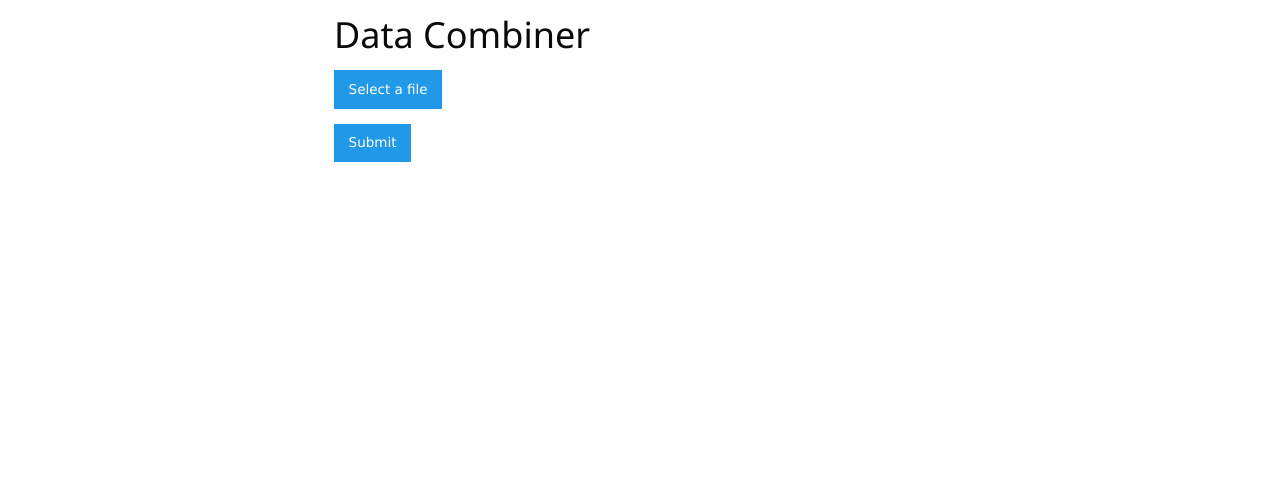
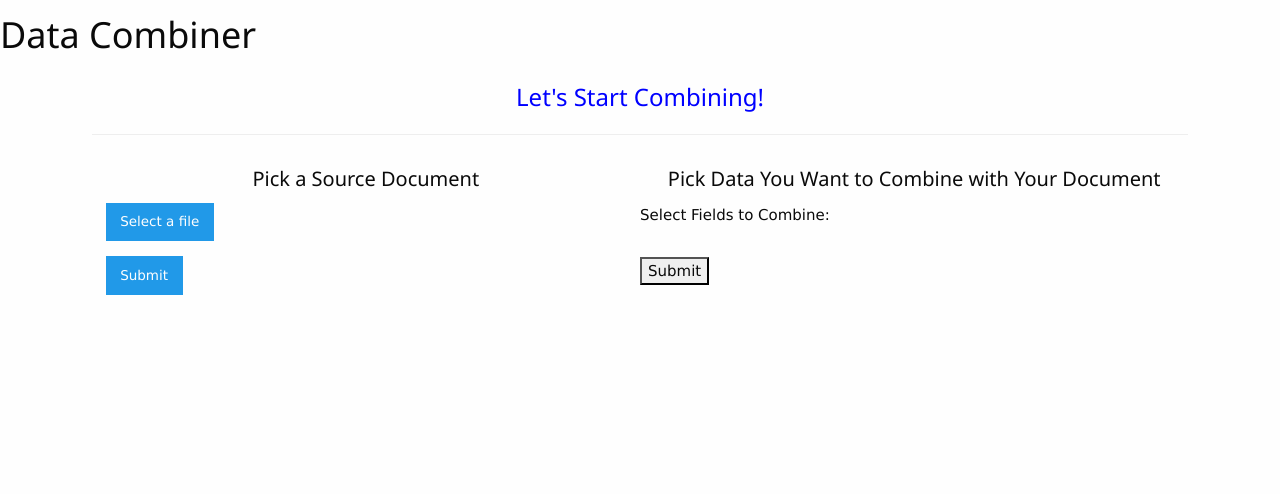
Before and after one commit to WPRDC/data-combiner, a Django app: page /combine/ in a window 1280 px wide. Shown: the top 494 px of the page. Before the commit the page ends 162 px from the top, so only its background shows below. Run offline with Django 3.2, Linux system fonts and the light colour scheme; parts of the project's set-up code (start-up, migrations or seed data) failed here and were passed over; some libraries are stand-ins or nearby versions.

Commit message:
wip - combining input and data selection to one page

```diff
--- a/combiner/forms.py
+++ b/combiner/forms.py
@@ -7,6 +7,7 @@
     csv_file = forms.FileField(label='Select a file',
                                widget=forms.FileInput(attrs={'class':'show-for-sr'}))
 
+
 class MetadataForm(forms.Form):
     geo_field = forms.CharField(
         max_length=200,
@@ -14,7 +15,8 @@
 
 
 class CombinationForm(forms.Form):
-    field = forms.ModelChoiceField(queryset=CKANField.objects.all().order_by('name'), label='Pick a field')
+    resource = forms.ModelChoiceField(queryset=CKANResource.objects.all().order_by('name'), label='Select a Dataset')
+    field = forms.ModelChoiceField(queryset=CKANField.objects.all(), label='Pick a field')
     radius = forms.FloatField()
 
 class GeoHeadingForm(forms.Form):
--- a/combiner/templates/combiner/base.html
+++ b/combiner/templates/combiner/base.html
@@ -16,7 +16,7 @@
     <script src="{% static 'combiner/js/foundation.min.js' %}"></script>
 </head>
 <body>
-<div class="content-container medium-8 large-6 column row">
+<div class="content-container">
     <div class="header">
         <h1>Data Combiner</h1>
     </div>
@@ -34,7 +34,7 @@
         {% endblock %}
     </div>
 
-    <div>
+    <div id="main-table-block">
         {% block table %}
         {% endblock %}
     </div>
--- a/combiner/templates/combiner/index.html
+++ b/combiner/templates/combiner/index.html
@@ -1,36 +1,185 @@
 {% extends 'combiner/base.html' %}
-
 {% block content %}
     {#  #}
-    <form action="{% url "combiner:upload" %}" method="post" enctype="multipart/form-data">
-        {% csrf_token %}
-        {{ form.non_field_errors }}
+    <div class="row small-12 columns">
+        <h3 class="text-center">Let's Start Combining!</h3>
+        <hr>
+        {# LEFT SIDE - input document #}
+        <div class="medium-6 columns" id="left-panel">
+            <div class="panel-heading">
+                <h4 class="text-center">Pick a Source Document</h4>
 
-        {{ form.csvfile.help_text }}
+            </div>
+            <form id="file-upload" action="{% url "combiner:upload" %}" method="post" enctype="multipart/form-data">
+                {% csrf_token %}
 
-        {{ form.csv_file.errors }}
-        <span><label class="button" for="{{ form.csv_file.auto_id }}"> {{ form.csv_file.label }}</label></span>
-        <span id="file-label"></span>
-        {{ form.csv_file }}
+                <span><label class="button"
+                             for="{{ input_form.csv_file.auto_id }}"> {{ input_form.csv_file.label }}</label></span>
+                <span id="file-label"></span>
+                {{ input_form.csv_file }}
+                <br>
+                <input class="button text-center" type="submit" value="Submit"/>
+            </form>
 
-        <p><input class="button" type="submit" value="Submit"/></p>
-    </form>
 
-    <form>
-        <p>{{ field_form.non_field_errors }}</p>
+            {# Lat/Lon selection#}
+            <form id="latlon-form" method="post" action="{% url "combiner:update_geo_fields" %}"
+                  enctype="multipart/form-data" style="display: none;">
+                {% csrf_token %}
+                <div class="row">
+                    <h4 class="meta-label text-center">Select Lat/Lon (x/y) fields: </h4>
+                    <div class="medium-6 columns">
+                        <label for="lat-select">Latitude (y)</label>
+                        <select id="lat-select" class='latlon-select' type="text" name="lat" form="latlon-form">
+                            <option>Upload file first</option>
+                        </select>
 
-        <p>{{ field_form.field.label_tag }} {{ field_form.field.help_text }}</p>
+                    </div>
+                    <div class="medium-6 columns">
+                        <label for="lon-select">Longitude (x)</label>
+                        <select id="lon-select" class='latlon-select' type="text" name="lon" form="latlon-form">
+                            <option>Upload file first</option>
+                        </select>
 
-        <p>
-            {{ field_form.field.errors }}
-            {{ field_form.field }}
-        </p>
-    </form>
-    <script>
-        $('#{{ form.csv_file.auto_id }}').on('change', function () {
+                    </div>
+                </div>
+            </form>
+
+            {# Table of sample data#}
+            <div id="input-sample" class="row" style="display: none;">
+                <h4 class="text-center">Sample of Your Data</h4>
+                <div class="table-scroll">
+                    <table id="input-table"></table>
+                </div>
+            </div>
+
+
+        </div>
+
+        {# RIGHT SIDE - data to combine #}
+        <div class="medium-6 columns" id="right-panel">
+            <div class="panel-heading">
+                <h4 class="text-center">Pick Data You Want to Combine with Your Document</h4>
+            </div>
+            <form>
+                <div class="row">
+                    <p class="meta-label">Select Fields to Combine:</p>
+                    <table>
+                        <tbody>
+                        {% for form in formset %}
+                            <tr>
+                                <td>{{ form.field }}</td>
+                                <td>{{ form.radius }}</td>
+                                <td><a class="delete-row" href="javascript:void(0)"><i
+                                        class="material-icons w3-small">close</i></a>
+                                </td>
+                            </tr>
+                        {% endfor %}
+                        </tbody>
+                    </table>
+                    {{ formset.management_form }}
+                    <input type="submit">
+                </div>
+            </form>
+        </div>
+    </div>
+
+
+    <script type="text/javascript">
+        var file_id = '';
+
+        // Display name of file being uploaded.
+        $('#{{ input_form.csv_file.auto_id }}').on('change', function () {
             var filename = this.value.replace(/^.*[\\\/]/, '');
             $('#file-label').text(filename);
         });
+
+        // Use AJAX to upload file
+        function upload(event) {
+            event.preventDefault();
+            var data = new FormData($('#file-upload').get(0));
+            console.log(data);
+            $.ajax({
+                url: $(this).attr('action'),
+                type: $(this).attr('method'),
+                data: data,
+                async: false,
+                cache: false,
+                contentType: false,
+                processData: false,
+                success: function (data) {
+                    console.log(data);
+                    file_id = data['file_id'];
+                    updateLatLonSelects(data['fields']);
+                    displayTable($('#input-table'), data['fields'], data['sample']);
+                }
+            });
+            return false;
+        }
+
+        function updateLatLonSelects(fields) {
+            var $lat = $('#lat-select');
+            var $lon = $('#lon-select');
+            $lat.empty();
+            $lon.empty();
+
+            for (var i = 0; i < fields.length; i++) {
+                field = fields[i];
+                $lat.append($("<option></option>")
+                        .attr("value", field)
+                        .text(field)
+                );
+
+                $lon.append($("<option></option>")
+                        .attr("value", field)
+                        .text(field)
+                );
+            }
+        }
+
+        function displayTable(table, fields, data) {
+            var tbl = '<tr>';
+            for (var f = 0; f < fields.length; f++) {
+                tbl += '<th>' + fields[f] + '</th>';
+            }
+            tbl += "</tr>";
+            for (var i = 0; i < data.length; i++) {
+                tbl += "<tr>";
+                for (var j = 0; j < fields.length; j++) {
+                    field = fields[j];
+                    tbl += "<td>" + data[i][field] + "</td>";
+                }
+                tbl += "</tr>";
+            }
+            table.html(tbl);
+            $('#latlon-form').show();
+            $('#input-sample').show();
+        }
+
+        // Auto submit geo fields on change
+        $('.latlon-select').on('change', function () {
+            var latVal = $('#lat-select').find(':selected').attr('value');
+            var lonVal = $('#lon-select').find(':selected').attr('value');
+            var $form = $('#latlon-form');
+            var geo_data = $('#latlon-form').serialize();
+            console.log(geo_data);
+
+            $.ajax({
+                url: $form.attr('action'),
+                type: $form.attr('method'),
+                data: geo_data,
+                success: function (data) {
+                    console.log(data)
+                }
+
+            });
+        });
+
+        $(function () {
+            $('#file-upload').submit(upload);
+        });
+
+
     </script>
 {% endblock %}
 
--- a/combiner/urls.py
+++ b/combiner/urls.py
@@ -1,5 +1,5 @@
 from django.conf.urls import url
-from .views import index, upload, options, results, progress, poll_state
+from .views import index, upload, options, results, progress, poll_state, get_fields, update_geo_fields
 
 app_name = 'combiner'
 
@@ -9,5 +9,7 @@
     url(r'^options/$', options, name='options'),
     url(r'^results/$', results, name='results'),
     url(r'^progress/$', progress, name='progress'),
-    url(r'^poll_state/$', poll_state, name='poll_state')
+    url(r'^poll_state/$', poll_state, name='poll_state'),
+    url(r'^fields/$', get_fields, name='get_fields'),
+    url(r'^update_geo_fields/$', update_geo_fields, name='update_geo_fields')
 ]
--- a/combiner/views.py
+++ b/combiner/views.py
@@ -3,7 +3,7 @@
 import json
 
 from django.shortcuts import render
-from django.http import HttpResponseRedirect, HttpResponse
+from django.http import HttpResponseRedirect, HttpResponse, JsonResponse
 from django.core.urlresolvers import reverse
 from django.contrib import messages
 from django.forms import formset_factory
@@ -16,34 +16,79 @@
 from .utils.csv import parse_csv, get_csv_data
 from .tasks import combine_data
 
+from django.views.decorators.csrf import csrf_exempt
+
 
 # from .utils.combine import combine_data
 
 def index(request):
-    form = DocumentForm()  # A empty, unbound form
+    input_form = DocumentForm()  # File upload form
 
     return render(
         request,
         'combiner/index.html',
-        {'form': form}
+        {'input_form': input_form}
     )
 
 
 def upload(request):
+    """
+    Uploads file into media folder, and returns `file_id` and a small sample of the data uploaded.
+
+    URL: /combine/upload/
+
+    :param request: HttpRequest object
+    :return: JsonResponse
+    {
+        status  : success/fail,
+        file_id : internal id for uploaded file,
+        sample  : an array of objects representing a sample of the data,
+        fields  : ordered array of field names
+    }
+    """
     # Handle file upload
     if request.method == 'POST':
         form = DocumentForm(request.POST, request.FILES)
 
         if form.is_valid():
-            # Get metadata from csv file as well as store
+            # Get metadata from csv file as well and store it in /media/
             file = request.FILES['csv_file']
-            id = parse_csv(file)
-            if id:
-                request.session['file_id'] = str(id)
-                return HttpResponseRedirect(reverse("combiner:options"))
+            file_id = parse_csv(file)
+            uploaded_file = InputDocument.objects.get(pk=file_id)
+            if file_id:
+                request.session['file_id'] = str(file_id)
+                sample, fields = get_csv_data(uploaded_file.file.path, 10)
+                return JsonResponse({'status': 'success',
+                                     'file_id': str(file_id),
+                                     'sample': sample,
+                                     'fields': fields}
+                                    )
 
-    messages.warning(request, 'Please upload a file')
-    return HttpResponseRedirect(reverse("combiner:index"))
+    return JsonResponse({'status': 'fail',
+                         'file_id': None,
+                         'sample': None,
+                         'fields': None},
+                        status=400)
+
+
+def update_geo_fields(request):
+    if request.method == 'POST':
+        try:
+            lat, lon = request.POST['lat'], request.POST['lon']
+        except KeyError:
+            # missing parameters
+            return JsonResponse({'error': "missing parameters"}, status=400)
+
+        # TODO: separate this from session
+        file_id = request.session['file_id']
+        doc = InputDocument.objects.get(pk=file_id)
+        doc.x_field = lon
+        doc.y_field = lat
+        doc.save()
+        return JsonResponse({'status': 'successfully update'})
+
+    else:
+        return JsonResponse({'error': 'wrong request type - must be POST'}, status=400)
 
 
 def options(request):
@@ -57,7 +102,6 @@
     except:
         messages.error(request, 'Error Uploading File')
         return HttpResponseRedirect(reverse("combiner:index"))
-
 
     FieldFormSet = formset_factory(CombinationForm, extra=1, max_num=5)
 
@@ -112,6 +156,7 @@
          'file_name': file_name}
     )
 
+
 def progress(request):
     # Check if job is currently being run
     # if so, set job_id
@@ -129,6 +174,42 @@
     )
 
 
+def results(request):
+    job = combine_data.AsyncResult(request.session['celery_job'])
+    data = job.result
+    input_file_id = request.session['file_id']
+    new_file = os.path.join(settings.MEDIA_ROOT, input_file_id + ".csv")
+    with open(new_file, 'w', newline="\n") as f:
+        dw = csv.DictWriter(f, fieldnames=data[0].keys())
+        dw.writeheader()
+        for row in data:
+            dw.writerow(row)
+
+    new_table = get_csv_data(new_file, 10)
+
+    return render(
+        request,
+        'combiner/results.html',
+        {
+            "table_data": new_table
+        }
+    )
+
+
+def get_fields(request):
+    if 'resource' in request.GET:
+        resource = request.GET['resource']
+
+    else:
+        return HttpResponse('No resource id given.')
+
+    # Get fields within that resource
+    fields = CKANField.objects.filter(resource_id=resource)
+
+    result = {'fields': fields}
+    return HttpResponse(json.dumps(result))
+
+
 def poll_state(request):
     """ A view to report the progress to the user """
     if request.is_ajax() and 'job' in request.GET:
@@ -139,9 +220,6 @@
     request.session['celery_job'] = job_id
     job = combine_data.AsyncResult(job_id)
 
-
-
-
     if job.state == "PROGRESS":
         data = job.result
     elif job.state == "SUCCESS":
@@ -150,28 +228,3 @@
         data = {'process_percent': 1}
 
     return HttpResponse(json.dumps(data))
-
-
-def results(request):
-
-    job = combine_data.AsyncResult(request.session['celery_job'])
-    data = job.result
-    input_file_id = request.session['file_id']
-    new_file = os.path.join(settings.MEDIA_ROOT, input_file_id + ".csv")
-    with open(new_file, 'w', newline="\n") as f:
-        dw = csv.DictWriter(f, fieldnames=data[0].keys())
-        dw.writeheader()
-        for row in data:
-            dw.writerow(row)
-
-
-
-    new_table = get_csv_data(new_file, 10)
-
-    return render(
-        request,
-        'combiner/results.html',
-        {
-            "table_data": new_table
-        }
-    )
```
Also changed, not shown: combiner/tasks.py (+11 -5 lines), combiner/utils/combine.py (+43 -0 lines), combiner/utils/csv.py (+16 -4 lines).
